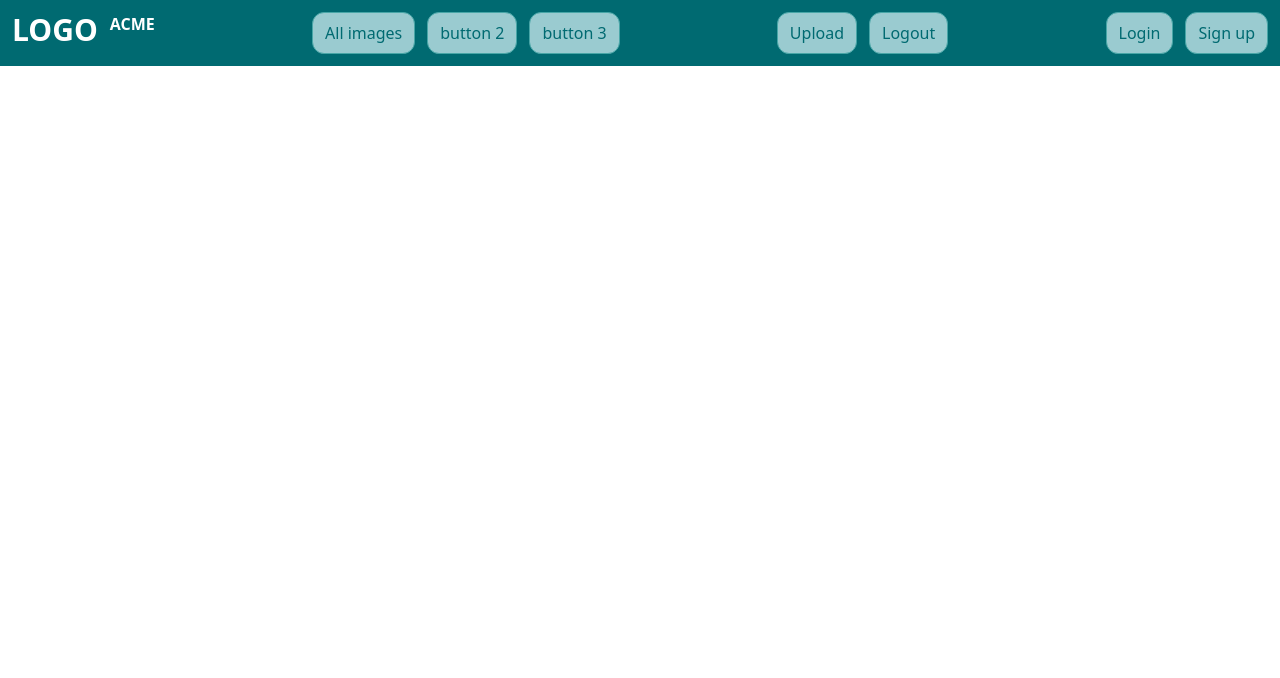
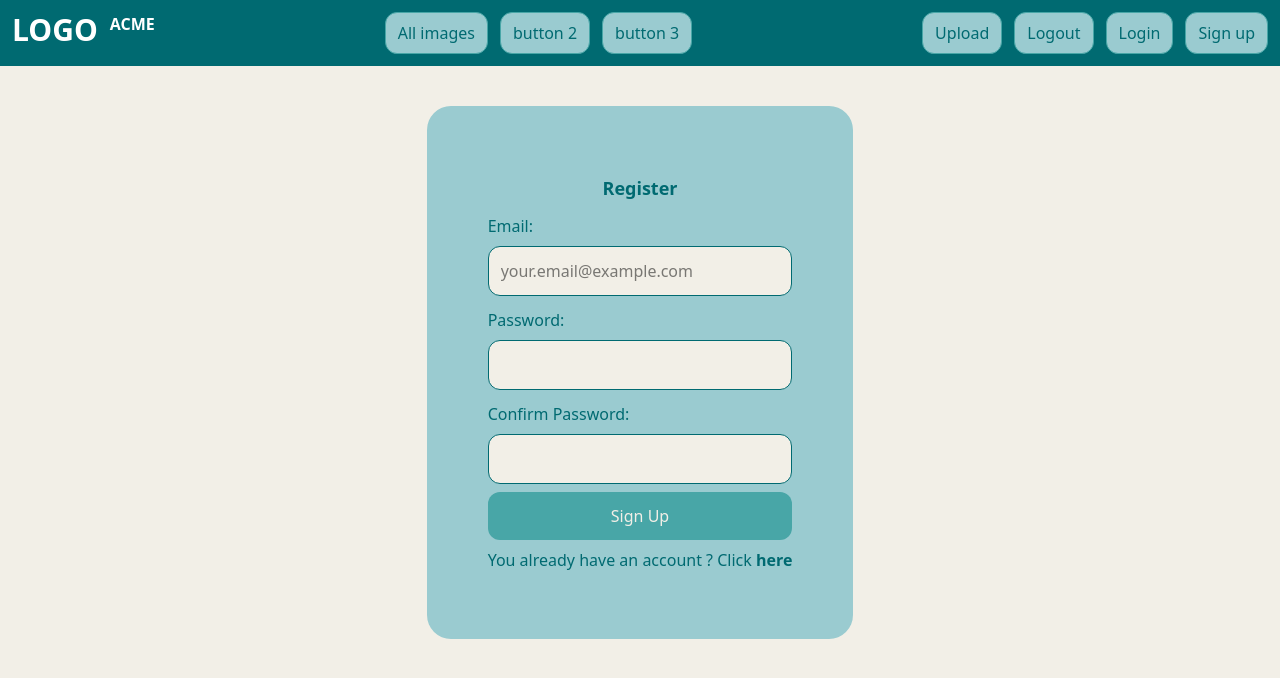
Before and after one commit to infernall92/image-sharing-app, a React (Vite) app: page /register in a window 1280 px wide. Shown: the top 678 px of the page. Built offline with nearby package versions, Linux system fonts and the light colour scheme; what @heroui/react would draw is missing.

Commit message:
add login and register pages and update routes

```diff
--- a/src/App.jsx
+++ b/src/App.jsx
@@ -1,6 +1,8 @@
-import HeroScreen from "./components/HeroScreen";
-import Header from "./components/Header";
+import HeroScreen from "./components/home/HeroScreen";
+import Header from "./components/header/Header";
 import { Route, Routes } from "react-router";
+import Login from "./components/login/Login";
+import Register from "./components/register/Register";
 
 function App() {
   return (
@@ -8,6 +10,8 @@ function App() {
       <Header />
       <Routes>
         <Route path="/" element={<HeroScreen />} />
+        <Route path="/login" element={<Login />} />
+        <Route path="/register" element={<Register />} />
       </Routes>
     </div>
   );
--- a/src/components/Header.jsx
+++ /dev/null
@@ -1,40 +0,0 @@
-import Button from "./Button";
-import { Link } from "react-router";
-
-export default function Header() {
-  return (
-    <div className="absolute flex w-full justify-between p-3 bg-nav">
-      <Link to="/" className="flex gap-3">
-        <p className="font-bold text-3xl text-white">LOGO</p>
-        <p className="font-bold text-white">ACME</p>
-      </Link>
-      <div className="flex gap-3">
-        <Link to="/images">
-          <Button onClick={""}>All images</Button>
-        </Link>
-        <Link to="">
-          <Button onClick={""}>button 2</Button>
-        </Link>
-        <Link to="">
-          <Button onClick={""}>button 3</Button>
-        </Link>
-      </div>
-      <div id="user" className="flex gap-3">
-        <Link to="/upload">
-          <Button onClick={""}>Upload</Button>
-        </Link>
-        <Link to="/logout">
-          <Button onClick={""}>Logout</Button>
-        </Link>
-      </div>
-      <div id="guest" className="flex gap-3">
-        <Link to="">
-          <Button onClick={""}>Login</Button>
-        </Link>
-        <Link to="">
-          <Button onClick={""}>Sign up</Button>
-        </Link>
-      </div>
-    </div>
-  );
-}
--- /dev/null
+++ b/src/components/header/Header.jsx
@@ -0,0 +1,42 @@
+import Button from "../button/Button";
+import { Link } from "react-router";
+
+export default function Header() {
+  return (
+    <div className="flex w-full justify-between p-3 bg-nav">
+      <Link to="/" className="flex gap-3">
+        <p className="font-bold text-3xl text-white">LOGO</p>
+        <p className="font-bold text-white">ACME</p>
+      </Link>
+      <div className="flex gap-3">
+        <Link to="/images">
+          <Button onClick={""}>All images</Button>
+        </Link>
+        <Link to="">
+          <Button onClick={""}>button 2</Button>
+        </Link>
+        <Link to="">
+          <Button onClick={""}>button 3</Button>
+        </Link>
+      </div>
+      <div className="flex gap-3">
+        <div id="user" className="flex gap-3">
+          <Link to="/upload">
+            <Button onClick={""}>Upload</Button>
+          </Link>
+          <Link to="/logout">
+            <Button onClick={""}>Logout</Button>
+          </Link>
+        </div>
+        <div id="guest" className="flex gap-3">
+          <Link to="/login">
+            <Button onClick={""}>Login</Button>
+          </Link>
+          <Link to="/register">
+            <Button onClick={""}>Sign up</Button>
+          </Link>
+        </div>
+      </div>
+    </div>
+  );
+}
--- /dev/null
+++ b/src/components/login/Login.jsx
@@ -0,0 +1,52 @@
+export default function Login() {
+  return (
+    <section id="login" className="mt-10 flex justify-center h-screen">
+      <form
+        id="login"
+        className="bg-[#9ACBD0] w-1/3 h-2/3 flex flex-col p-10 justify-center items-center rounded-3xl"
+      >
+        <div className="flex flex-col gap-3">
+          <h1 className="text-lg font-bold text-[#006A71] text-center">
+            Login
+          </h1>
+          <div className="flex flex-col gap-2">
+            <label htmlFor="email" className="text-[#006A71]">
+              Email:
+            </label>
+            <input
+              type="email"
+              id="email"
+              name="email"
+              placeholder="your.email@example.com"
+              className="bg-[#F2EFE7] border border-[#006A71] rounded-xl p-3"
+            />
+          </div>
+          <div className="flex flex-col gap-2">
+            <label htmlFor="email" className="text-[#006A71]">
+              Password:
+            </label>
+            <input
+              type="password"
+              id="login-password"
+              name="password"
+              className="bg-[#F2EFE7] border border-[#006A71] rounded-xl p-3"
+            />
+            <input
+              type="submit"
+              value="Login"
+              className="text-[#F2EFE7] bg-[#48A6A7] rounded-xl hover:bg-[#006A71] p-3"
+            />
+            <p className="text-[#006A71]">
+              You don't have an account ? Click{" "}
+              <span>
+                <a href="/register" className="font-bold">
+                  here
+                </a>
+              </span>
+            </p>
+          </div>
+        </div>
+      </form>
+    </section>
+  );
+}
--- /dev/null
+++ b/src/components/register/Register.jsx
@@ -0,0 +1,63 @@
+export default function Register() {
+  return (
+    <section id="register" className="mt-10 flex justify-center h-screen">
+      <form
+        id="login"
+        className="bg-[#9ACBD0] w-1/3 h-2/3 flex flex-col p-10 justify-center items-center rounded-3xl"
+      >
+        <div className="flex flex-col gap-3">
+          <h1 className="text-lg font-bold text-[#006A71] text-center">
+            Register
+          </h1>
+          <div className="flex flex-col gap-2">
+            <label htmlFor="email" className="text-[#006A71]">
+              Email:
+            </label>
+            <input
+              type="email"
+              id="email"
+              name="email"
+              placeholder="your.email@example.com"
+              className="bg-[#F2EFE7] border border-[#006A71] rounded-xl p-3"
+            />
+          </div>
+          <div className="flex flex-col gap-2">
+            <label htmlFor="email" className="text-[#006A71]">
+              Password:
+            </label>
+            <input
+              type="password"
+              id="register-password"
+              name="password"
+              className="bg-[#F2EFE7] border border-[#006A71] rounded-xl p-3"
+            />
+          </div>
+          <div className="flex flex-col gap-2">
+            <label htmlFor="email" className="text-[#006A71]">
+              Confirm Password:
+            </label>
+            <input
+              type="password"
+              id="confirm-password"
+              name="confirm-password"
+              className="bg-[#F2EFE7] border border-[#006A71] rounded-xl p-3"
+            />
+            <input
+              type="submit"
+              value="Sign Up"
+              className="text-[#F2EFE7] bg-[#48A6A7] rounded-xl hover:bg-[#006A71] p-3"
+            />
+            <p className="text-[#006A71]">
+              You already have an account ? Click{" "}
+              <span>
+                <a href="/login" className="font-bold">
+                  here
+                </a>
+              </span>
+            </p>
+          </div>
+        </div>
+      </form>
+    </section>
+  );
+}
```
Also changed, not shown: src/components/button/Button.jsx (renamed from src/components/Button.jsx), src/components/home/HeroScreen.jsx (renamed from src/components/HeroScreen.jsx).
